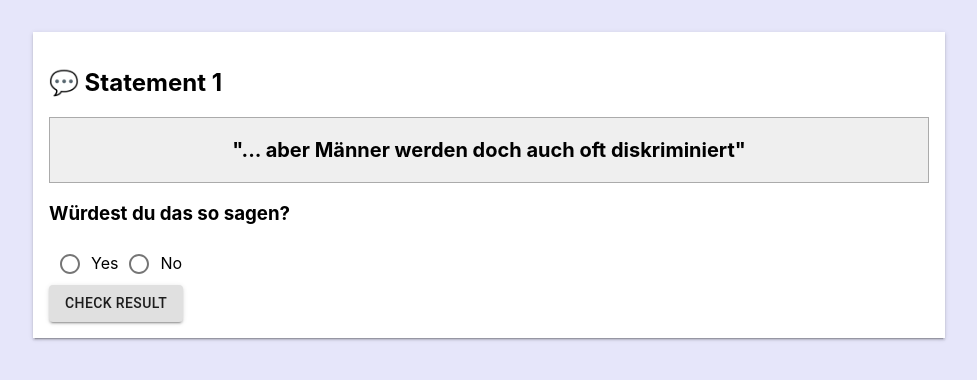
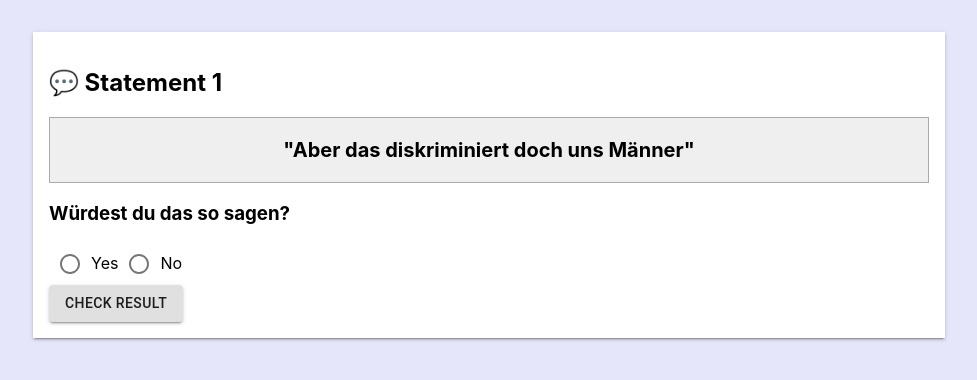
Before and after one commit to NovatecConsulting/hack21-language-is-a-powerful-tool, a React (Create React App) app: page /quiz in a window 1280 px wide. Shown: the top 380 px of the page, without its empty margins (151-1128 px from the left). Built offline with nearby package versions, Linux system fonts and the light colour scheme.

Commit message:
improve statement

```diff
--- a/src/data/questions.ts
+++ b/src/data/questions.ts
@@ -18,7 +18,7 @@ export const getQuestionsStraight = (): Question[] => [
   {
     topic : "Würdest du das so sagen?",
     level : "medium",
-    question : "... aber Männer werden doch auch oft diskriminiert",
+    question : "Aber das diskriminiert doch uns Männer",
     answer : "no",
     explanation : "Diese Aussage folgt oft so oder ähnlich einer Aussage die Frauen betrifft (wie z.B. der Notwendigkeit einer Frauenquote), man relativiert dadurch aber das eigentliche Problem bzw. versucht vom eigentlichen Problem abzulenken. Eine Frauenquote ist nicht da um Männer zu diskriminieren, sondern zielt auf ein andere Problematik ab: DAX notierte Unternehmen sind so groß, dass es quasi unmöglich ist, dass es keine qualifizierten Frauen gibt die eine Führungsrolle im Vorstand übernehmen können (und das ist meist die Ausrede der Unternehmen warum es kaum Frauen im Vorstand/Management gibt) Mit der Quote kann man diese Unternehmen in die Pflicht nehmen, genauer hinzusehen. Sei es durch Ausbildungsprogramme (Female-Executive-Programs) oder ähnliches."
   },
```
